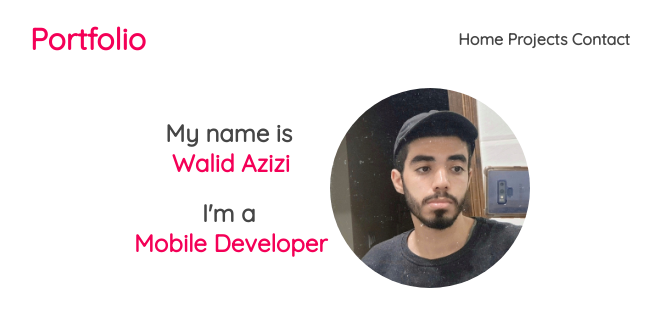
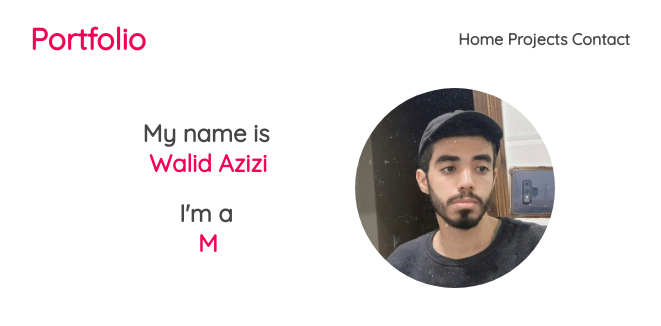
Before and after one commit to walidthekraken/portfolio, a React (Create React App) app: page / in a window 1280 px wide. Shown: the top 326 px of the page, without its empty margins (310-971 px from the left). Built offline with nearby package versions, Linux system fonts and the light colour scheme.

Commit message:
some progress

```diff
--- a/src/components/Home.js
+++ b/src/components/Home.js
@@ -1,9 +1,41 @@
 
+import { useEffect,  useState } from 'react';
 import mypic from '../images/pic.jpeg';
 
 export const Home = () => {
 
-    const job = "Mobile Developer";
+    const jobs = ['Mobile Developer', 'Web Developer', 'Data Scientist'];
+
+
+    const [job, setJob] = useState(jobs[0]);
+    const [ji, setJi] = useState(0);
+    const [letter, setLetter] = useState(jobs[ji].length);
+
+    useEffect(() => {
+        console.log('im running');
+        let interval = null;
+        const jobs = ['Mobile Developer', 'Web Developer', 'Data Scientist'];
+
+        interval = setInterval(() => {
+            if (letter>=jobs[ji].length){
+                setTimeout(600);
+                setJi((ji+1)%jobs.length);
+                setJob(jobs[ji]);
+                setLetter((letter+1)%jobs[ji].length)
+                setLetter(1);
+            }else{
+                setLetter(letter+3);
+                setJob(jobs[ji].substring(0,letter));
+            }
+
+        }, 400);
+
+
+        return () => clearInterval(interval);
+
+      }, [job, ji, letter]);
+
+
 
     return (
     <div className="home">
@@ -14,7 +46,7 @@ export const Home = () => {
                 <h2 className='myname'> Walid Azizi</h2>
                 <br />
                 <h2>I'm a </h2>
-                <h2 className='myname'> {job}</h2>
+                <h2 className='job'> {job}</h2>
             </div>
             <img src={mypic} alt=" pic" width={200} ></img>
         </div>
--- a/src/index.css
+++ b/src/index.css
@@ -35,7 +35,7 @@ a:hover{
 
 .hometop{
   display: flex;
-  max-width: 400px;
+  max-width: 450px;
   align-items: center;
   margin: 0 auto;
   padding: 10px;
@@ -48,10 +48,15 @@ a:hover{
 .hometop h2 {
   color: rgb(70, 70, 70);
   font-weight: 600;
-
 }
 
 .hometop .myname {
+  color: #f40057;
+  margin-left: 4px;
+  padding-left: 40px;
+  padding-right: 40px;
+}
+.hometop .job {
   color: #f40057;
   margin-left: 4px;
 }
```
